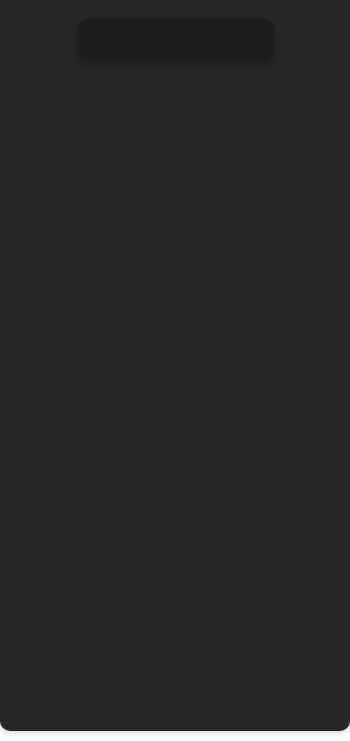
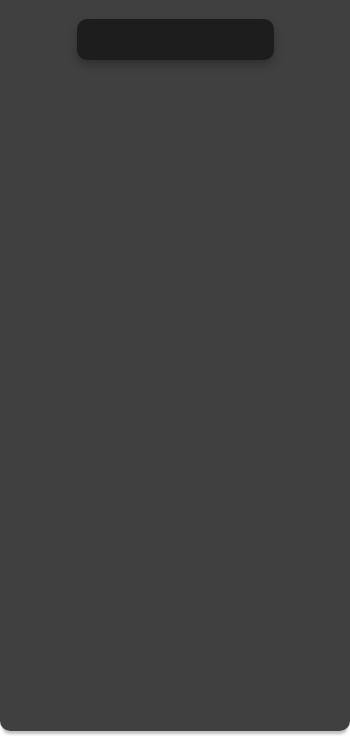
Before and after one commit to Nepetas/Kanjozoku, an Electron app: page src/index.html in a window 350 px wide. Shown: the part 103-844 px from the top of the page. Drawn offline with Linux system fonts and the light colour scheme.

Commit message:
added transparency

```diff
--- a/src/index.css
+++ b/src/index.css
@@ -27,11 +27,11 @@ div {
 
 .rounded {
     color: white;
-    background-color: #272727;
+    background-color: #272727e1;
     border-radius: 10px;
     height: calc(100% - 10px);
     margin-bottom: 10px;
-    box-shadow: 0px 0px 10px 0px rgba(0, 0, 0, 0.25);
+    box-shadow: 0px 5px 3px -2px rgba(0, 0, 0, 0.25);
 }
 
 h1 {
```
